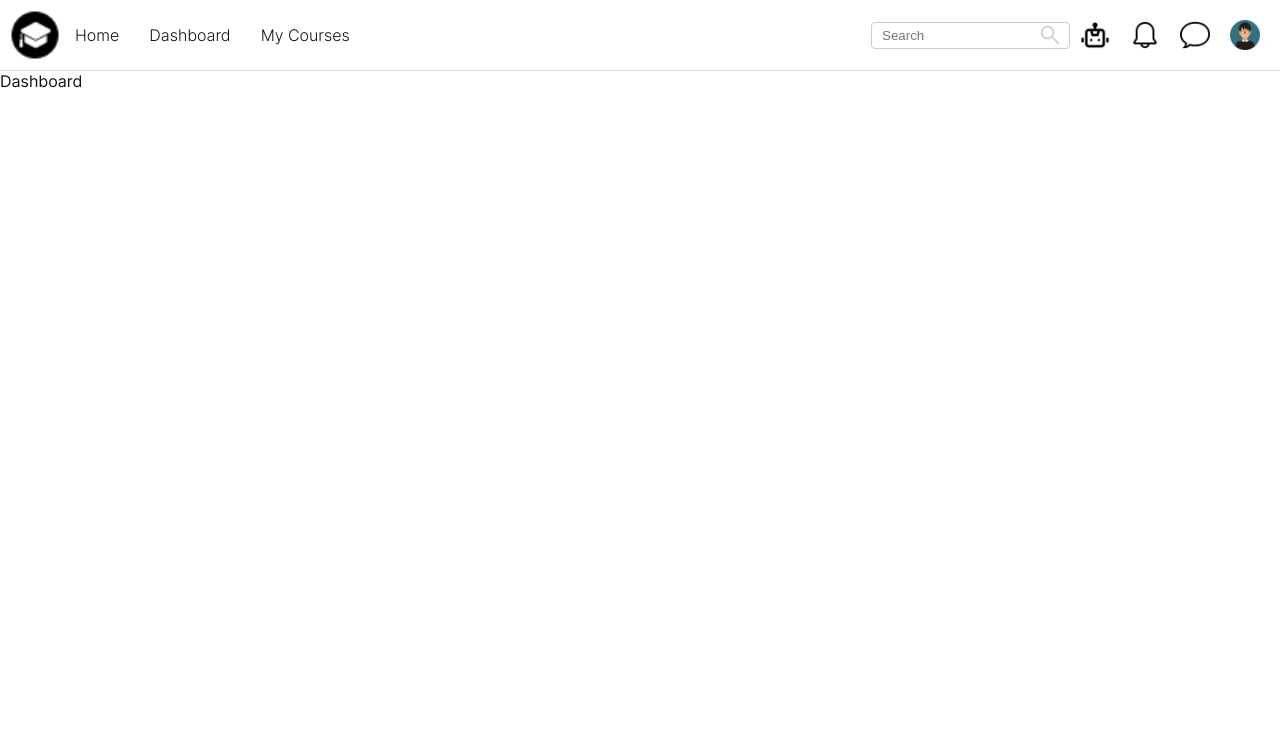
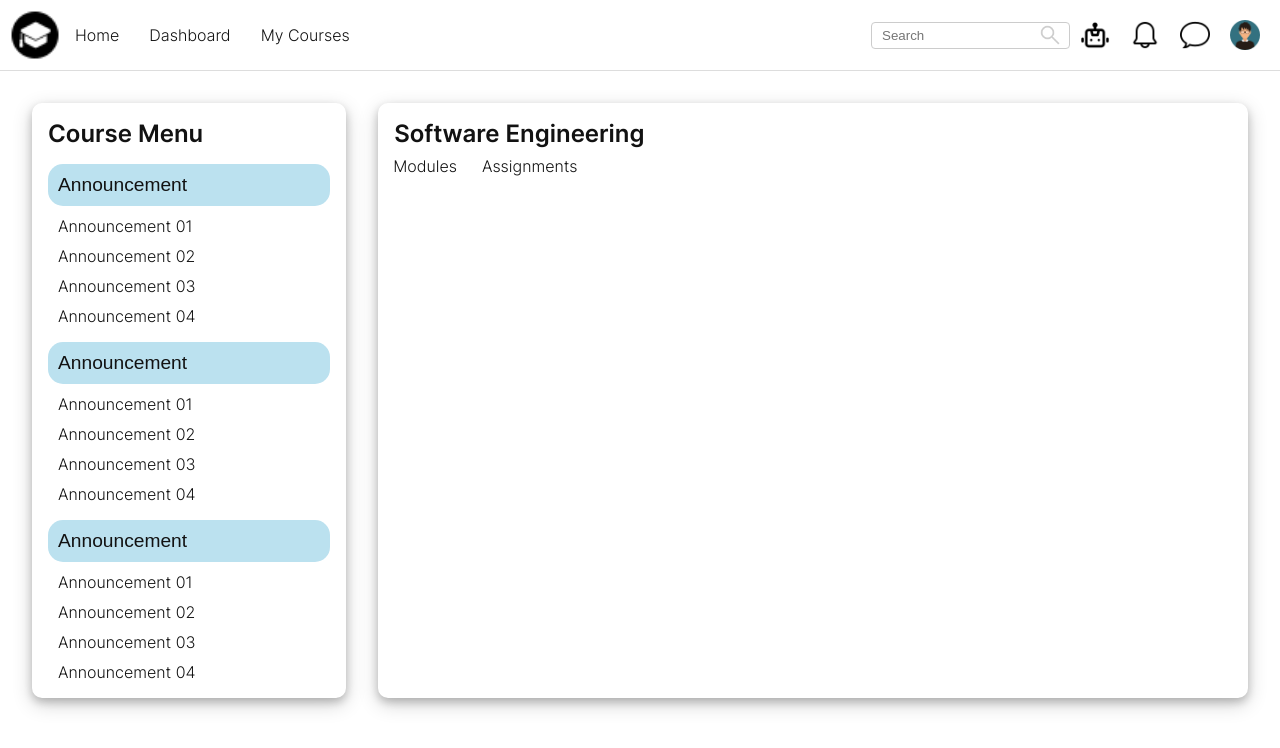
Before and after one commit to ICAS03/uni-portal, a React (Vite) app: page / in a window 1280 px wide. Shown: the top 748 px of the page. Built offline with nearby package versions, Linux system fonts and the light colour scheme.

Commit message:
update my branch

```diff
--- a/package.json
+++ b/package.json
@@ -25,6 +25,6 @@
     "eslint-plugin-react": "^7.34.2",
     "eslint-plugin-react-hooks": "^4.6.2",
     "eslint-plugin-react-refresh": "^0.4.7",
-    "vite": "^5.3.1"
+    "vite": "^5.3.4"
   }
 }
--- a/src/App.jsx
+++ b/src/App.jsx
@@ -7,17 +7,19 @@ import Dashboard from './components/Dashboard/dashboard'
 import MyCourses from './components/MyCourses/mycourses'
 import Tutorial from './components/Tutorial/tutorialpage'
 import ModuleStat from './components/moduleStatistic/moduleStat';
+import CourseMenu from './components/CourseMenu/courseMenu';
 
 
 function App() {
   return (
     <Router>
       <Routes>
-        <Route path='/' element={<Dashboard/>}></Route>
+        <Route path='/' element={<CourseMenu/>}></Route>
         <Route path='/dashboard' element={<Dashboard></Dashboard>}></Route>
         <Route path='/mycourses' element={<MyCourses></MyCourses>}></Route>
         <Route path='/tutorial' element={<Tutorial></Tutorial>}></Route>
         <Route path='/modulestat' element={<ModuleStat/>}></Route>
+        <Route path='/coursemenu' element={<CourseMenu/>}></Route>
       </Routes>
     </Router>
   )
--- /dev/null
+++ b/src/components/CourseMenu/CourseMenuContent/courseMenuContent.jsx
@@ -0,0 +1,15 @@
+import React from "react";
+import "./courseMenuContent.css";
+
+const CourseMenuContent = () => {
+
+  return (
+    <>
+        <div className="course-menu-items">
+
+        </div>
+    </>
+  );
+  };
+
+export default CourseMenuContent;
--- /dev/null
+++ b/src/components/CourseMenu/CourseMenuItem/courseMenuItem.css
@@ -0,0 +1,13 @@
+p {
+    margin-left: 10px;
+    margin-top: 10px;
+}
+
+.title {
+    font-size: larger;
+    font-weight: inter-bold;
+    background-color: #BBE1EF;
+    border-radius: 15px;
+    padding: 10px;
+    text-align: left;
+}
--- /dev/null
+++ b/src/components/CourseMenu/CourseMenuItem/courseMenuItem.jsx
@@ -0,0 +1,16 @@
+import React from "react";
+import "./courseMenuItem.css";
+
+const CourseMenuItem = () => {
+    return (
+        <div className="menuitem-body">
+            <div className="title">Announcement</div>
+            <p>Announcement 01</p>
+            <p>Announcement 02</p>
+            <p>Announcement 03</p>
+            <p>Announcement 04</p>
+        </div>
+    )
+}
+
+export default CourseMenuItem
--- /dev/null
+++ b/src/components/CourseMenu/courseMenu.css
@@ -0,0 +1,59 @@
+.content-div {
+    margin: 16px;
+}
+
+.course-menu {
+    margin: 16px;
+    padding: 16px;
+    display: flex;
+    width: 35%;
+    height: fit-content;
+    flex-flow: column nowrap;
+    gap: 16px;
+    border-radius: 10px;
+    box-shadow: 0 4px 8px 0 rgba(0, 0, 0, 0.2), 0 6px 20px 0 rgba(0, 0, 0, 0.19);
+}
+
+.content-div{
+    display: flex;
+    flex-flow: row nowrap;
+}
+
+.right-content-div{
+    width: 100%;
+    margin: 16px;
+    border-radius: 10px;
+    box-shadow: 0 4px 8px 0 rgba(0, 0, 0, 0.2), 0 6px 20px 0 rgba(0, 0, 0, 0.19);
+
+    display: flex;
+    flex-direction: column;
+}
+
+.course-title{
+    padding: 16px 16px 8px 16px;
+    width: 100%;
+}
+
+.course-selection-span {
+    display: flex;
+    align-items: center;
+    background-color: #fff;
+    padding: 10px 10px;
+    border-bottom: 1px solid #ddd;
+    justify-content: space-between;
+  }
+
+.selection-list {
+    display: flex;
+    flex-flow: row nowrap;
+    list-style: none;
+    margin: 0 15px;
+    cursor: pointer;
+    color: #121212;
+    gap: 25px;
+}
+
+.selection-list :hover{
+   text-decoration: underline;
+   color : #E46F6F;
+}
--- /dev/null
+++ b/src/components/CourseMenu/courseMenu.jsx
@@ -0,0 +1,32 @@
+import React from 'react'
+import './courseMenu.css'
+import Navbar from '../Navbar/navbar';
+import CourseMenuItem from './CourseMenuItem/courseMenuItem';
+import CourseMenuContent from './CourseMenuContent/courseMenuContent';
+
+const CourseMenu = () => {
+  return (
+        <>
+        <Navbar/>
+        <div className='content-div'>
+            <div className='course-menu'>
+                <h2>Course Menu</h2>
+                <CourseMenuItem/>
+                <CourseMenuItem/>
+                <CourseMenuItem/>
+            </div>
+            <div className="right-content-div">
+                <h2 className='course-title'>Software Engineering</h2>
+                <ul className='selection-list'>
+                    <li>Modules</li>
+                    <li>Assignments</li>
+                </ul>
+            </div>
+            <CourseMenuContent/>
+
+        </div>
+        </>
+  )
+}
+
+export default CourseMenu
```
Also changed, not shown: src/components/CourseMenu/CourseMenuContent/courseMenuContent.css (added), 1 other file (tests, documents, lock files or other folders).
